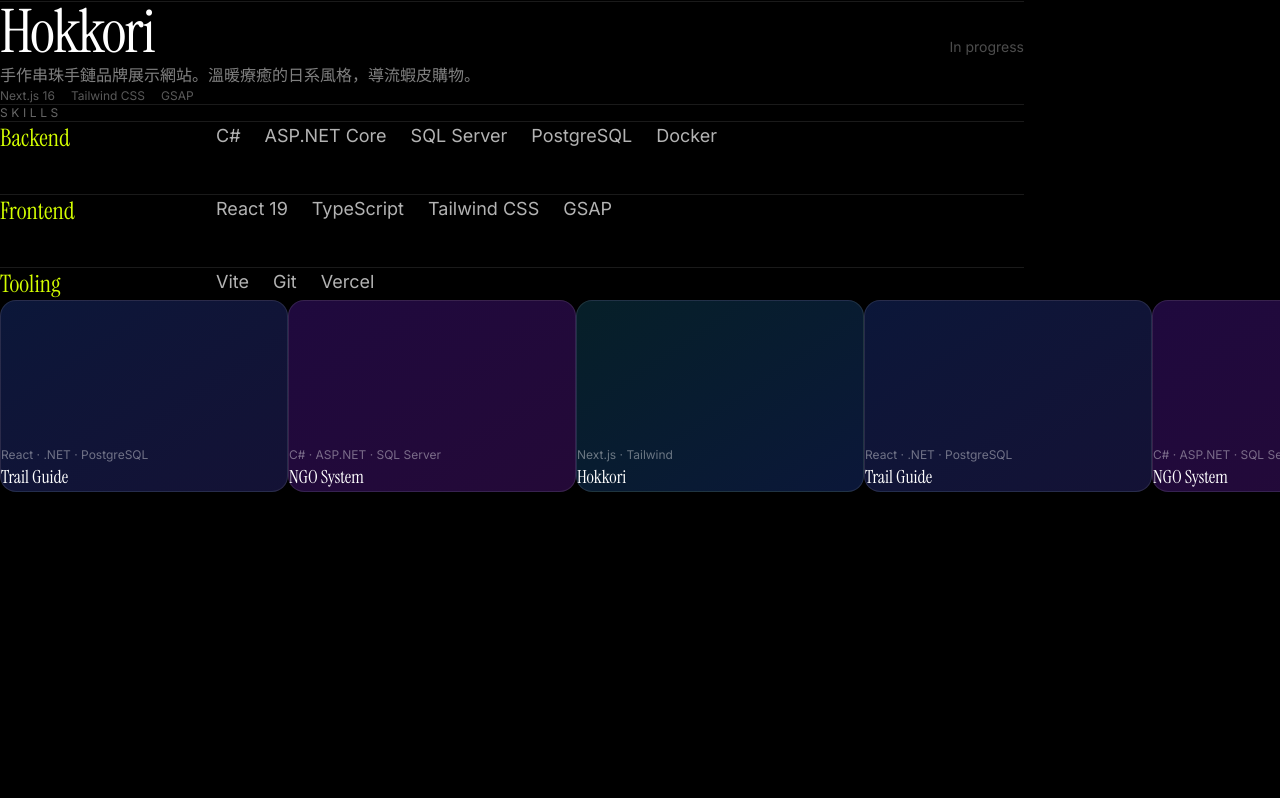
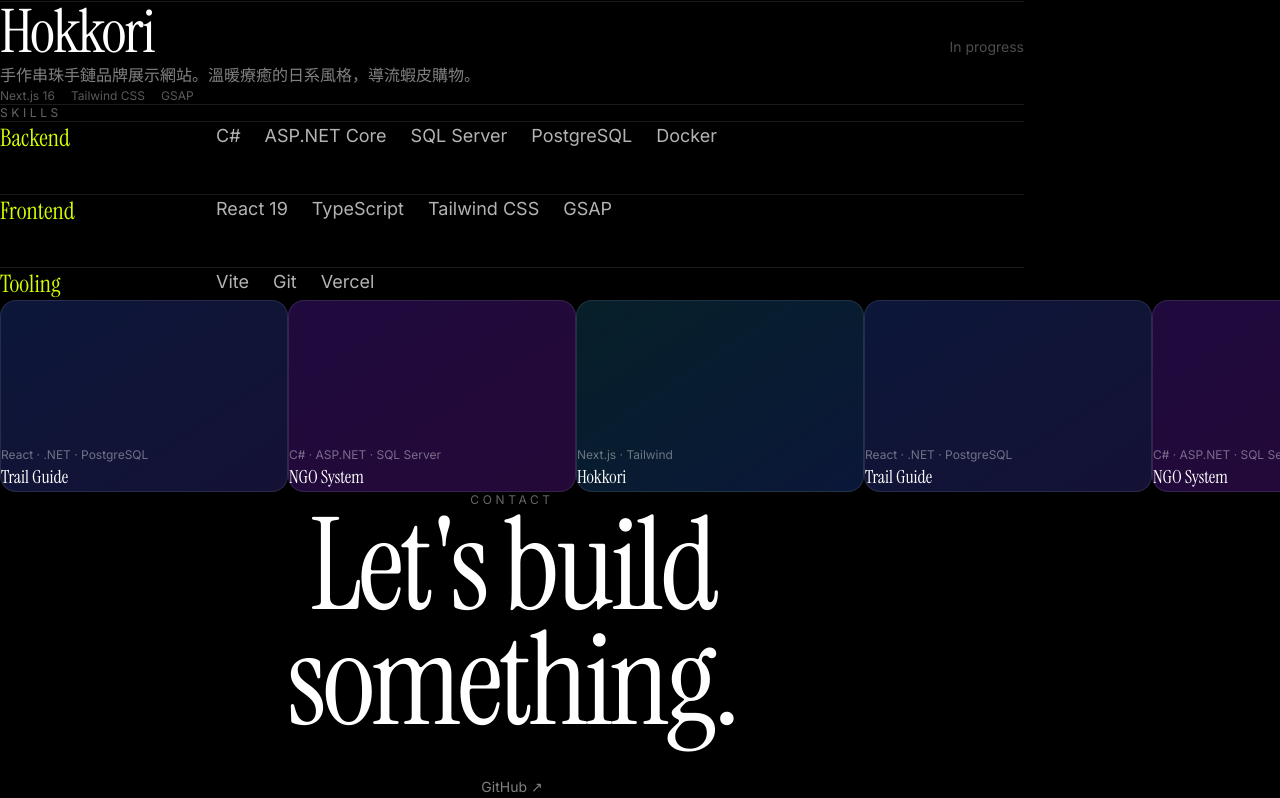
Before and after one commit to yiqu26/portfolio, a React (Vite) app: page / in a window 1280 px wide. Shown: the part 1275-2073 px from the top of the page. Before the commit the page ends 1767 px from the top, so only its background shows below. Built offline with nearby package versions, Linux system fonts and the light colour scheme.

Commit message:
feat: contact section with real email + github

```diff
--- a/src/components/Contact.tsx
+++ b/src/components/Contact.tsx
@@ -1,3 +1,57 @@
+import { useRef } from 'react'
+import { gsap, useGSAP } from '../lib/gsap'
+import { CONTACT_EMAIL, GITHUB_URL } from '../data/projects'
+
 export default function Contact() {
-  return <section id="contact" />
+  const root = useRef<HTMLElement>(null)
+
+  useGSAP(
+    () => {
+      const mm = gsap.matchMedia()
+      mm.add('(prefers-reduced-motion: no-preference)', () => {
+        gsap.from('.contact-reveal', {
+          y: 40,
+          opacity: 0,
+          duration: 0.9,
+          stagger: 0.15,
+          ease: 'power3.out',
+          scrollTrigger: { trigger: root.current, start: 'top 75%' },
+        })
+      })
+    },
+    { scope: root },
+  )
+
+  return (
+    <section
+      ref={root}
+      id="contact"
+      className="mx-auto max-w-5xl px-6 py-32 text-center md:py-56"
+    >
+      <p className="contact-reveal mb-8 text-xs uppercase tracking-[0.3em] text-white/40">
+        Contact
+      </p>
+      <h2 className="contact-reveal display-giant mb-12">
+        Let&apos;s build
+        <br />
+        something.
+      </h2>
+      <a
+        href={`mailto:${CONTACT_EMAIL}`}
+        className="contact-reveal inline-block text-xl text-accent underline decoration-1 underline-offset-8 transition-opacity hover:opacity-70 sm:text-3xl"
+      >
+        {CONTACT_EMAIL}
+      </a>
+      <div className="contact-reveal mt-10">
+        <a
+          href={GITHUB_URL}
+          target="_blank"
+          rel="noopener noreferrer"
+          className="text-sm text-white/50 transition-colors hover:text-white"
+        >
+          GitHub ↗
+        </a>
+      </div>
+    </section>
+  )
 }
```
